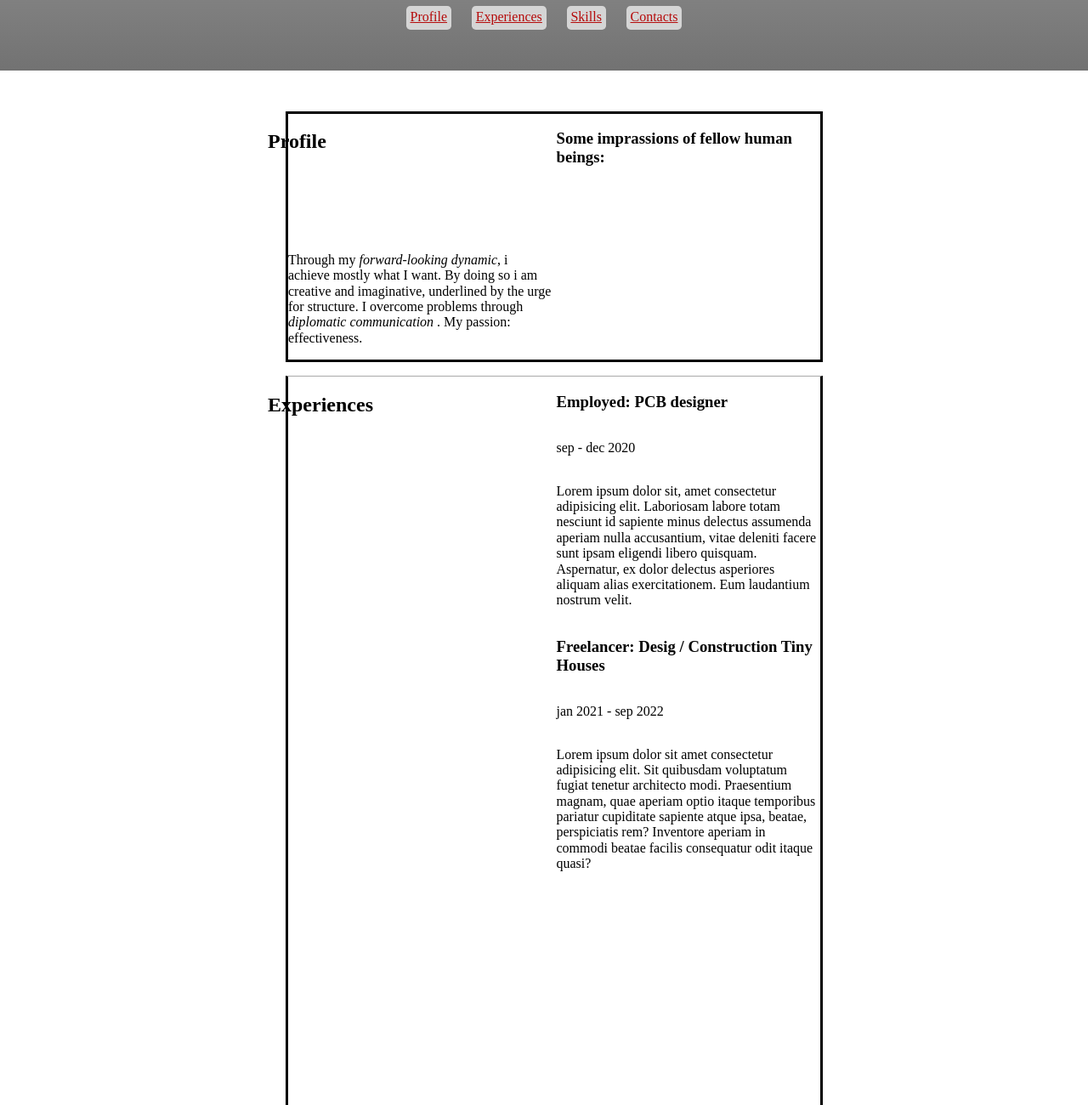
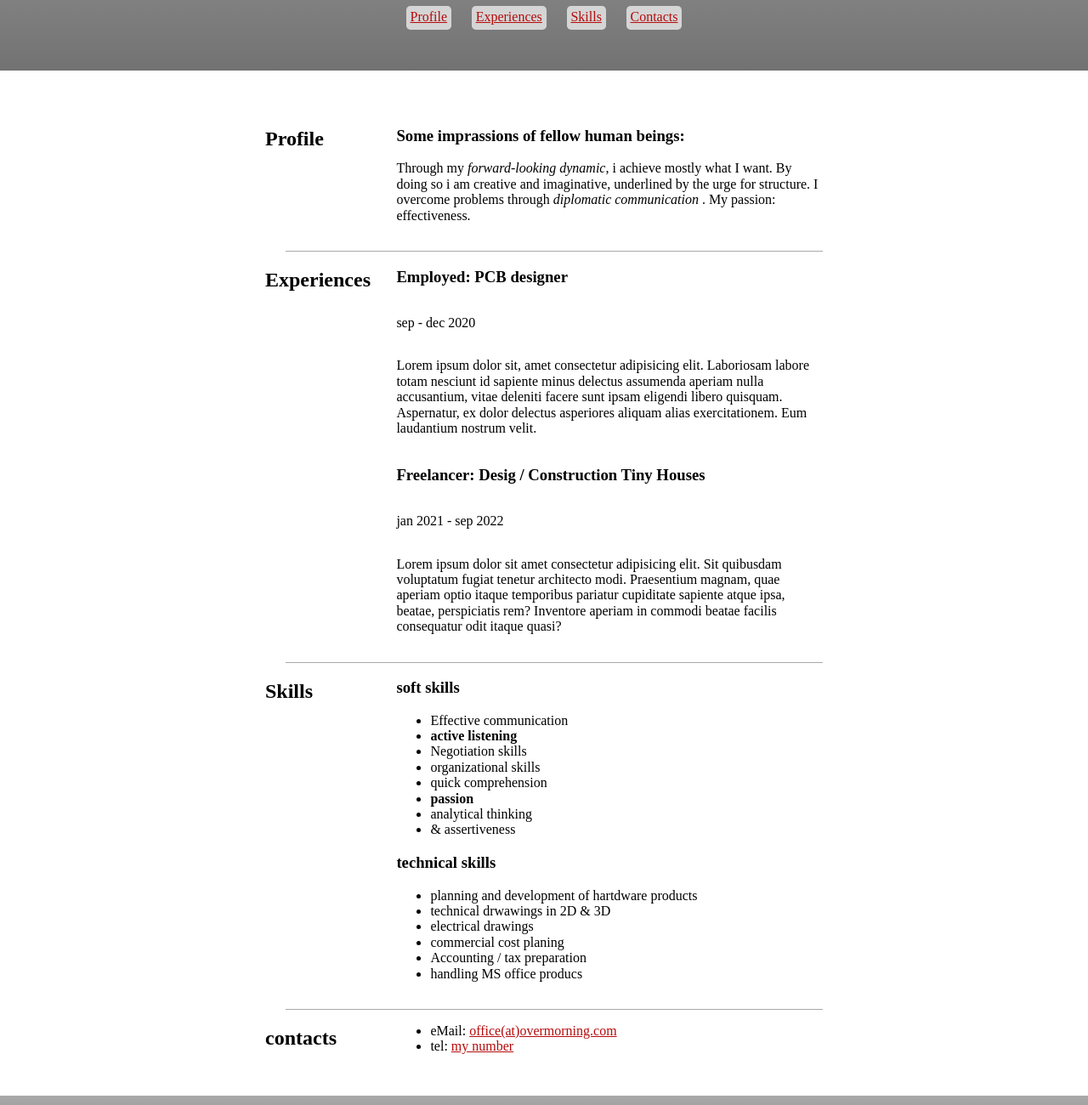
Before and after one commit to Jeffrey-BER/003-cv-setup, a plain HTML site: page index.html in a window 1280 px wide. Shown: the part 240-1540 px from the top of the page at 85% size. Drawn offline with nearby package versions, Linux system fonts and the light colour scheme.

Commit message:
feat: Task:Grid

```diff
--- a/index.html
+++ b/index.html
@@ -33,18 +33,25 @@
     <main class="main">
         <article class="main-article" id="profile">
             <h2 class="article-headings">Profile</h2>
-
+            <div class="content-wrapper">
+                <section>
                     <h3>Some imprassions of fellow human beings:</h3>
-            <p>Through my <i>forward-looking dynamic</i>, i achieve mostly what I want. By doing so i am creative and
+                    <p>Through my <i>forward-looking dynamic</i>, i achieve mostly what I want. By doing so i am
+                        creative
+                        and
                         imaginative,
-                underlined by the urge for structure. I overcome problems through <i>diplomatic communication </i>.
+                        underlined by the urge for structure. I overcome problems through <i>diplomatic communication
+                        </i>.
                         My passion: effectiveness.
                     </p>
+                </section>
+            </div>
 
         </article>
 
         <article class="main-article" id="experiences-top-heading">
             <h2 class="article-headings">Experiences</h2>
+            <div class="content-wrapper">
                 <section>
                     <header class="header-first-job">
                         <h3 class="experiences-sub-heading">Employed: PCB designer</h3>
@@ -53,7 +60,8 @@
 
                     <p>Lorem ipsum dolor sit, amet consectetur adipisicing elit. Laboriosam labore totam nesciunt id
                         sapiente minus delectus assumenda aperiam nulla accusantium, vitae deleniti facere sunt ipsam
-                    eligendi libero quisquam. Aspernatur, ex dolor delectus asperiores aliquam alias exercitationem. Eum
+                        eligendi libero quisquam. Aspernatur, ex dolor delectus asperiores aliquam alias exercitationem.
+                        Eum
                         laudantium nostrum velit.</p>
 
                     <header class="header-secound-job">
@@ -66,11 +74,13 @@
                         consequatur odit itaque quasi?</p>
 
                 </section>
+            </div>
 
         </article>
 
         <article class="main-article" id="skills">
             <h2 class="article-headings">Skills</h2>
+            <div class="content-wrapper">
                 <section>
                     <h3>soft skills</h3>
                     <ul>
@@ -96,16 +106,19 @@
                         <li>handling MS office producs</li>
                     </ul>
                 </section>
+            </div>
         </article>
 
         <article class="main-article" id="contacts">
+            <h2 class="article-headings">contacts</h2>
+            <div class="content-wrapper">
                 <Section>
-                <h2 class="article-headings">contacts</h2>
                     <ul>
                         <li>eMail: <a href="mailto:office(at)overmorning.com">office(at)overmorning.com</a></li>
                         <li>tel: <a href="tel:+49(0)10978364783937">my number</a></li>
                     </ul>
                 </Section>
+            </div>
         </article>
     </main>
 
--- a/style.css
+++ b/style.css
@@ -223,10 +223,14 @@ a:hover {
   }------------------------------------------------*/
   .main-article {
     display: grid;
-    grid-template-columns: 1fr 1fr;
-    grid-template-rows: 1fr 1fr;
+    grid-template-columns: 1fr 4fr;
+    _grid-template-rows: 1fr 1fr;
     gap: 5px;
-    border: 3px solid #000;
+    _border: 3px solid #000;
+  }
+
+  main {
+    max-width: 120ch;
   }
 }
 
```
Lines whose indentation alone changed are shown as unchanged.
